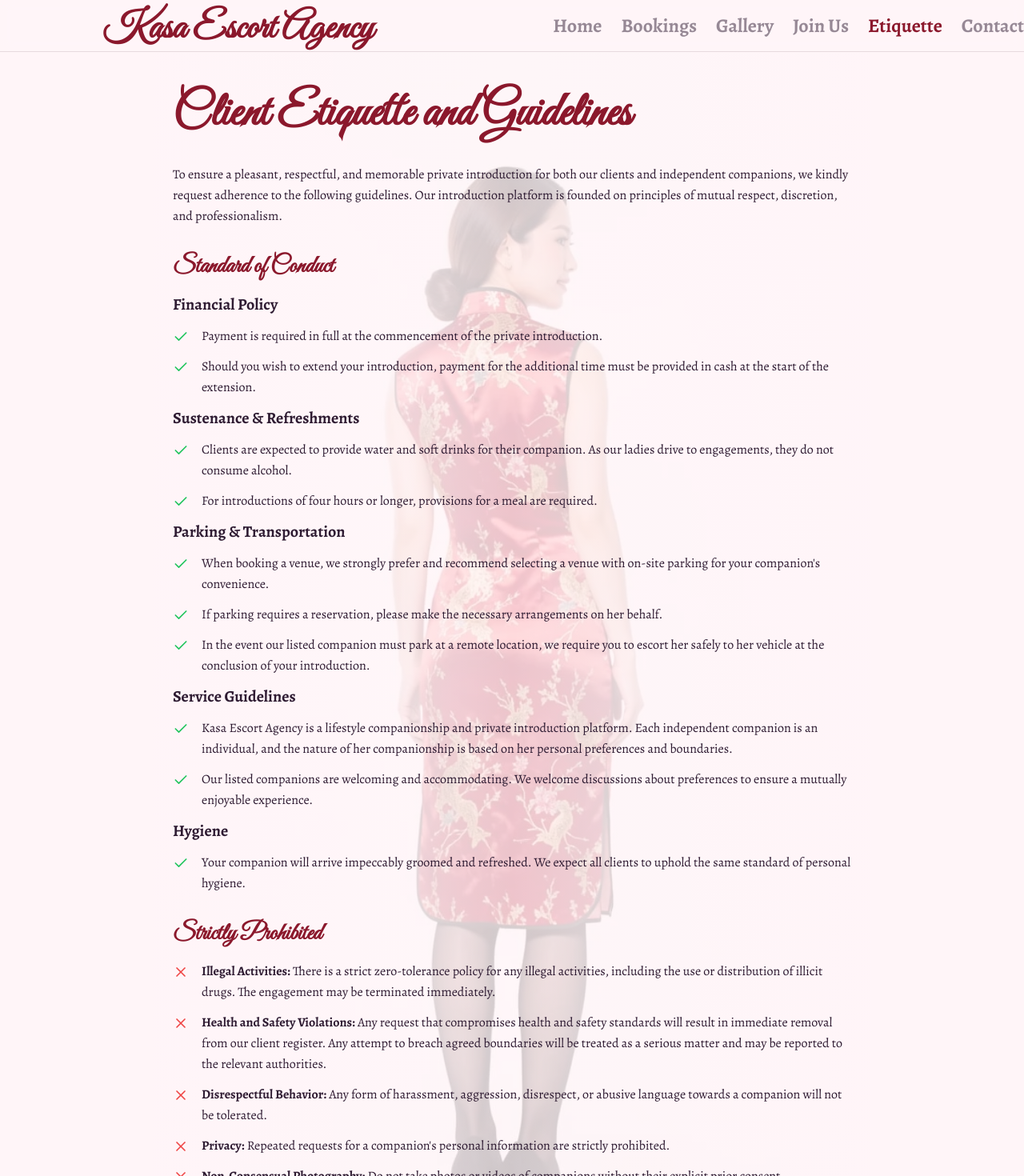
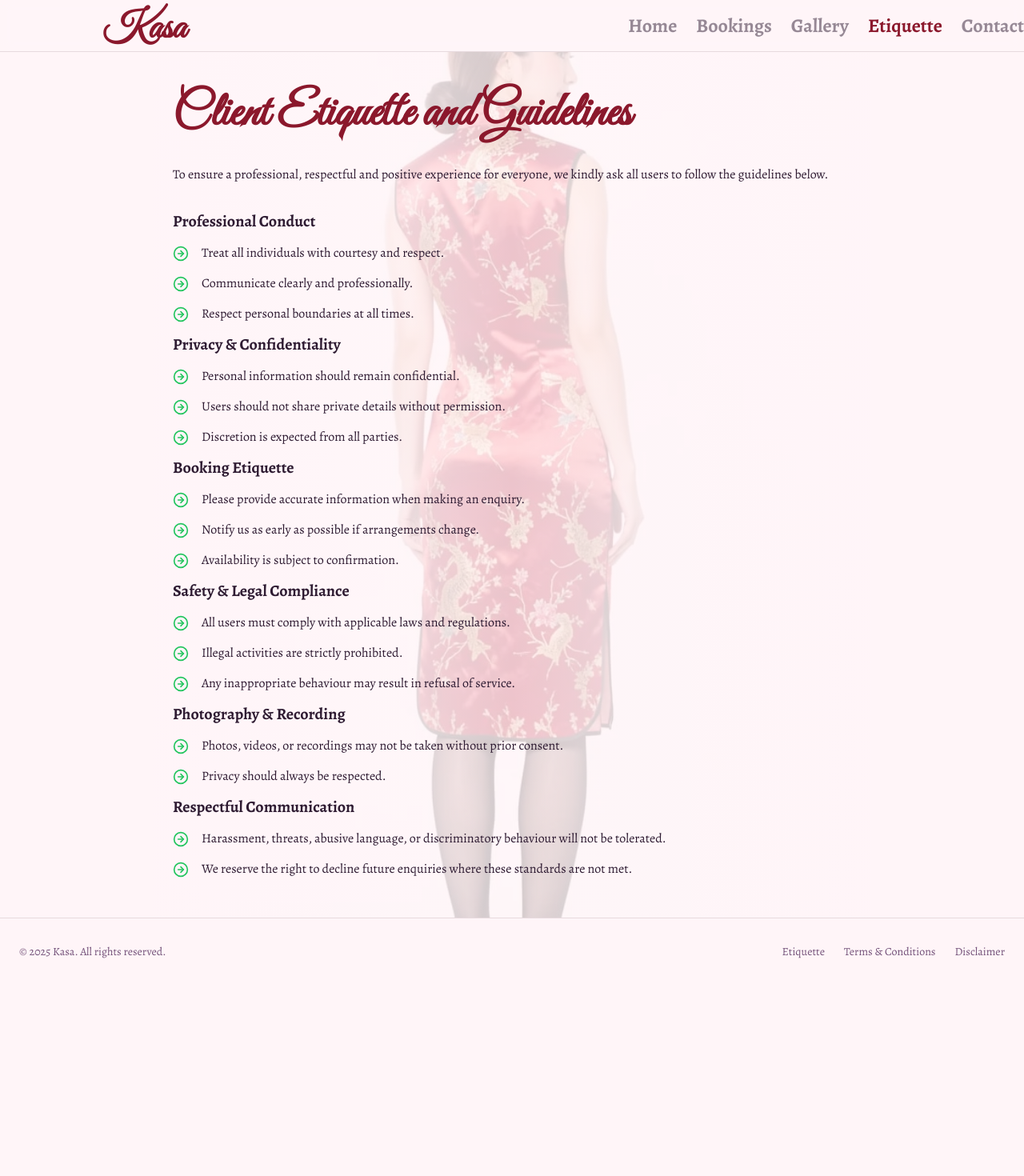
Before and after one commit to chrisbee2812/Roseescorts, a Next.js app: page /etiquette in a window 1280 px wide. Shown: the top 1470 px of the page at 80% size. After the commit the page ends 1232 px from the top, so only its background shows below. Built offline with nearby package versions, Linux system fonts and the light colour scheme.

Commit message:
changes requested

```diff
--- a/src/app/bookings/page.tsx
+++ b/src/app/bookings/page.tsx
@@ -76,6 +76,23 @@ export default function Home() {
               </div>
               <div>
                 <h2 className="mb-4 font-headline text-4xl font-bold md:text-5xl text-primary">
+                    Booking Enquiries
+                </h2>
+                <p className="mx-auto mb-4 max-w-3xl md:max-w-5xl text-foreground text-lg md:text-xl">
+                    To submit an enquiry, please contact us with:
+                </p>
+                <ul className="mb-6 list-disc pl-6">
+                    <li className="mb-2 text-foreground text-lg md:text-xl">Your full name</li>
+                    <li className="mb-2 text-foreground text-lg md:text-xl">The location details</li>
+                    <li className="mb-2 text-foreground text-lg md:text-xl">Your preferred date and time for the introduction</li>
+                    <li className="mb-2 text-foreground text-lg md:text-xl">The profile you are interested in</li>
+                    <li className="mb-2 text-foreground text-lg md:text-xl">Any specific preferences or requests you may have</li>
+                </ul>
+                <p className="mx-auto mb-4 max-w-3xl md:max-w-5xl text-foreground text-lg md:text-xl">
+                  Availability is subject to confirmation. Independent providers manage their own schedules and may not be available at all times.
+                </p>
+
+                {/* <h2 className="mb-4 font-headline text-4xl font-bold md:text-5xl text-primary">
                     Our Clientele
                 </h2>
                 <p className="mx-auto mb-4 max-w-3xl md:max-w-5xl text-foreground text-lg md:text-xl">
@@ -95,13 +112,13 @@ export default function Home() {
                 </p>
                 <p className="mx-auto mb-4 max-w-3xl md:max-w-5xl text-foreground text-lg md:text-xl">
                     If you are an individual who values discretion, respect, and excellence, we invite you to learn more about our companions on our contact page.
-                </p>
+                </p> */}
               </div>
             </div>
           </div>
         </section>
 
-        <section className="relative py-16 md:py-24">
+        {/*<section className="relative py-16 md:py-24">
                 <Image
                     src="/page1-img2.webp"
                     alt="Elegant setting"
@@ -112,7 +129,7 @@ export default function Home() {
 
             <div className="absolute inset-0 bg-gradient-to-t from-transparent via-background/50 to-transparent" />
 
-          <div className="relative mx-auto px-4 text-center md:px-6">
+           <div className="relative mx-auto px-4 text-center md:px-6">
 
             <h2 className="mb-4 font-headline text-4xl font-bold md:text-5xl text-primary">
               Ready to make a booking enquiry?
@@ -141,7 +158,7 @@ export default function Home() {
 
           </div>
 
-        </section>
+        </section> */}
       </div>
     </>
   );
--- a/src/app/contact/page.tsx
+++ b/src/app/contact/page.tsx
@@ -8,15 +8,15 @@ const heroImage = PlaceHolderImages.find(p => p.id === "homepage-hero");
 export default function Home() {
   return (
     <>
-      <section className="relative h-[40vh] w-full md:h-[60vh]">
-          <Image
+      <section className="relative h-[20vh] w-full md:h-[40vh]">
+          {/* <Image
             src="/contact-banner2.webp"
             alt="Escort lying on bed"
             data-ai-hint="escort in elegant setting"
             fill
             className="object-cover"
             priority
-          />
+          /> */}
         <div className="absolute inset-0 bg-gradient-to-t from-background via-background/50 to-transparent" />
         <div className="relative z-10 flex h-full items-center justify-center text-center">
           <div className="space-y-4">
@@ -39,7 +39,7 @@ export default function Home() {
                   Information for New Clients
               </h2>
               <p className="mx-auto mb-4 max-w-3xl md:max-w-5xl text-foreground text-lg md:text-xl">
-                  Welcome to Kasa Escort Agency. We appreciate your interest in our services.
+                  Welcome to Kasa. We appreciate your interest in our services.
               </p>
               <p className="mx-auto mb-4 max-w-3xl md:max-w-5xl text-foreground text-lg md:text-xl">
                   To ensure a seamless booking experience, we kindly ask that all prospective clients review our <Link href="/bookings" className="text-primary font-bold">booking policy</Link> page prior to initiating contact.
--- a/src/app/disclaimer/page.tsx
+++ b/src/app/disclaimer/page.tsx
@@ -6,7 +6,7 @@ export default function DisclaimerPage() {
       </h1>
       <div className="space-y-6 leading-relaxed text-muted-foreground">
         <p>
-          This website is intended for a mature audience. All individuals featured on this website are over the age of 21. Kasa Escort Agency is a private introduction and profile listing platform that facilitates companionship and introductions for social engagement only.
+          This website is intended for a mature audience. All individuals featured on this website are over the age of 21. Kasa is a private introduction and profile listing platform that facilitates companionship and introductions for social engagement only.
         </p>
         <p>
           We do not condone any activities of an illegal nature. Any such activities are strictly prohibited and are a violation of our terms of service. The company and its listed independent companions are not responsible for the personal actions of any clients.
@@ -18,7 +18,7 @@ export default function DisclaimerPage() {
           By using our services, you confirm that you have read, understood, and agree to our Terms and Conditions and this disclaimer. You agree that you will not hold the company or any of its independent contractors liable for any reason.
         </p>
         <p>
-          Kasa Escort Agency holds the rights to all images and content on this website. Unauthorized use or reproduction of any content from this site is strictly prohibited.
+          Kasa is the owner of all images and content on this website. Unauthorized use or reproduction of any content from this site is strictly prohibited.
         </p>
       </div>
     </div>
--- a/src/app/etiquette/page.tsx
+++ b/src/app/etiquette/page.tsx
@@ -1,4 +1,4 @@
-import { Check, X } from "lucide-react";
+import { Check, X, CircleArrowRightIcon } from "lucide-react";
 import Image from "next/image";
 
 export default function EtiquettePage() {
@@ -18,12 +18,12 @@ export default function EtiquettePage() {
         </h1>
       <div className="space-y-8 leading-relaxed text-foreground">
         <p>
-          To ensure a pleasant, respectful, and memorable private introduction for both our clients and independent companions, we kindly request adherence to the following guidelines. Our introduction platform is founded on principles of mutual respect, discretion, and professionalism.
+          To ensure a professional, respectful and positive experience for everyone, we kindly ask all users to follow the guidelines below.
         </p>
 
         <section>
 
-          <h2 className="mb-4 font-headline text-3xl font-semibold text-primary">
+          {/* <h2 className="mb-4 font-headline text-3xl font-semibold text-primary">
             Standard of Conduct
           </h2>
           <ul className="space-y-3">
@@ -73,7 +73,7 @@ export default function EtiquettePage() {
               <Check className="mt-1 h-5 w-5 flex-shrink-0 text-green-500" />
               Our listed companions are welcoming and accommodating. We welcome discussions about preferences to ensure a mutually enjoyable experience.
             </li>
-            {/* <h3 className="text-xl font-bold">Overnight Bookings</h3>
+            <h3 className="text-xl font-bold">Overnight Bookings</h3>
             <li className="flex items-start gap-4">
               <Check className="mt-1 h-5 w-5 flex-shrink-0 text-green-500" />
               Overnight engagements must include provisions for both dinner and breakfast.
@@ -81,16 +81,120 @@ export default function EtiquettePage() {
             <li className="flex items-start gap-4">
               <Check className="mt-1 h-5 w-5 flex-shrink-0 text-green-500" />
               To ensure her well-being, your companion requires a minimum of five uninterrupted hours of sleep.
-            </li> */}
+            </li>
             <h3 className="text-xl font-bold">Hygiene</h3>
             <li className="flex items-start gap-4">
               <Check className="mt-1 h-5 w-5 flex-shrink-0 text-green-500" />
               Your companion will arrive impeccably groomed and refreshed. We expect all clients to uphold the same standard of personal hygiene.
             </li>
+          </ul> */}
+          <ul className="space-y-3">
+            <h3 className="text-xl font-bold">Professional Conduct</h3>
+            <li className="flex items-start gap-4">
+              <CircleArrowRightIcon className="mt-1 h-5 w-5 flex-shrink-0 text-green-500" />
+              <span>
+                Treat all individuals with courtesy and respect.
+              </span>
+            </li>
+            <li className="flex items-start gap-4">
+              <CircleArrowRightIcon className="mt-1 h-5 w-5 flex-shrink-0 text-green-500" />
+              <span>
+                Communicate clearly and professionally.
+              </span>
+            </li>
+            <li className="flex items-start gap-4">
+              <CircleArrowRightIcon className="mt-1 h-5 w-5 flex-shrink-0 text-green-500" />
+              <span>
+                Respect personal boundaries at all times.
+              </span>
+            </li>
+          <h3 className="text-xl font-bold">Privacy & Confidentiality</h3>
+            <li className="flex items-start gap-4">
+              <CircleArrowRightIcon className="mt-1 h-5 w-5 flex-shrink-0 text-green-500" />
+              <span>
+                Personal information should remain confidential.
+              </span>
+            </li>
+            <li className="flex items-start gap-4">
+              <CircleArrowRightIcon className="mt-1 h-5 w-5 flex-shrink-0 text-green-500" />
+              <span>
+                Users should not share private details without permission.
+              </span>
+            </li>
+            <li className="flex items-start gap-4">
+              <CircleArrowRightIcon className="mt-1 h-5 w-5 flex-shrink-0 text-green-500" />
+              <span>
+                Discretion is expected from all parties.
+              </span>
+            </li>
+            <h3 className="text-xl font-bold">Booking Etiquette</h3>
+            <li className="flex items-start gap-4">
+              <CircleArrowRightIcon className="mt-1 h-5 w-5 flex-shrink-0 text-green-500" />
+              <span>
+                Please provide accurate information when making an enquiry.
+              </span>
+            </li>
+            <li className="flex items-start gap-4">
+              <CircleArrowRightIcon className="mt-1 h-5 w-5 flex-shrink-0 text-green-500" />
+              <span>
+                Notify us as early as possible if arrangements change.
+              </span>
+            </li>
+            <li className="flex items-start gap-4">
+              <CircleArrowRightIcon className="mt-1 h-5 w-5 flex-shrink-0 text-green-500" />
+              <span>
+                Availability is subject to confirmation.
+              </span>
+            </li>
+            <h3 className="text-xl font-bold">Safety & Legal Compliance</h3>
+            <li className="flex items-start gap-4">
+              <CircleArrowRightIcon className="mt-1 h-5 w-5 flex-shrink-0 text-green-500" />
+              <span>
+                All users must comply with applicable laws and regulations.
+              </span>
+            </li>
+            <li className="flex items-start gap-4">
+              <CircleArrowRightIcon className="mt-1 h-5 w-5 flex-shrink-0 text-green-500" />
+              <span>
+                Illegal activities are strictly prohibited.
+              </span>
+            </li>
+            <li className="flex items-start gap-4">
+              <CircleArrowRightIcon className="mt-1 h-5 w-5 flex-shrink-0 text-green-500" />
+              <span>
+                Any inappropriate behaviour may result in refusal of service.
+              </span>
+            </li>
+            <h3 className="text-xl font-bold">Photography & Recording</h3>
+            <li className="flex items-start gap-4">
+              <CircleArrowRightIcon className="mt-1 h-5 w-5 flex-shrink-0 text-green-500" />
+              <span>
+                Photos, videos, or recordings may not be taken without prior consent.
+              </span>
+            </li>
+            <li className="flex items-start gap-4">
+              <CircleArrowRightIcon className="mt-1 h-5 w-5 flex-shrink-0 text-green-500" />
+              <span>
+                Privacy should always be respected.
+              </span>
+            </li>
+            <h3 className="text-xl font-bold">Respectful Communication</h3>
+            <li className="flex items-start gap-4">
+              <CircleArrowRightIcon className="mt-1 h-5 w-5 flex-shrink-0 text-green-500" />
+              <span>
+                Harassment, threats, abusive language, or discriminatory behaviour will not be tolerated.
+              </span>
+            </li>
+            <li className="flex items-start gap-4">
+              <CircleArrowRightIcon className="mt-1 h-5 w-5 flex-shrink-0 text-green-500" />
+              <span>
+                We reserve the right to decline future enquiries where these standards are not met.
+              </span>
+            </li>
           </ul>
         </section>
 
-        <section>
+        {/* <section>
           <h2 className="mb-4 font-headline text-3xl font-semibold text-primary">
             Strictly Prohibited
           </h2>
@@ -133,14 +237,14 @@ export default function EtiquettePage() {
               </span>
             </li>
           </ul>
-        </section>
+        </section> */}
 
-        <p>
+        {/* <p>
           Failure to adhere to these guidelines may result in the immediate
           termination of the engagement without a refund and a permanent ban
           from our services. We appreciate your cooperation in maintaining a
           safe and respectful environment for everyone.
-        </p>
+        </p> */}
       </div>
       </div>
 
--- a/src/app/page.tsx
+++ b/src/app/page.tsx
@@ -34,7 +34,7 @@ export default function Home() {
       <div>
         <section className="relative h-[60vh] w-full md:h-[80vh]">
             <Image
-              src="/hero3.webp"
+              src="/hero4.webp"
               alt="Escort lying on bed"
               data-ai-hint="escort in elegant setting"
               fill
@@ -43,13 +43,16 @@ export default function Home() {
             />
           <div className="absolute inset-0 bg-gradient-to-t from-background via-background/50 to-transparent" />
           <div className="relative z-10 flex h-full items-center justify-center text-center">
-            <div className="space-y-4">
+            <div className="md:flex space-y-4 space-x-0 md:space-x-8 md:space-y-0">
               <h1 className="font-headline text-6xl font-bold tracking-tight text-primary drop-shadow-lg md:text-8xl lg:text-9xl">
-                Kasa Escort Agency
+                Kasa
               </h1>
-              <p className="mx-auto max-w-2xl font-body text-lg text-foreground md:text-2xl">
-                Experience refined companionship and professional private introductions.
-              </p>
+              <div className="max-w-2xl md:pt-12">
+                <p className="mx-auto max-w-2xl font-body text-lg text-foreground md:text-3xl">
+                  Experience refined companionship and professional private introductions.
+                </p>
+              </div>
+
 
             </div>
           </div>
@@ -61,17 +64,17 @@ export default function Home() {
               <div className="grid items-center gap-12 md:grid-cols-2">
                 <div>
                   <h2 className="mb-4 font-headline text-4xl font-bold md:text-5xl text-primary">
-                    Welcome to Kasa Escort Agency
+                    Welcome to Kasa
                   </h2>
-                  <p className="mb-4 text-muted-foreground">
-                    Here at Kasa Escort Agency, we take immense pride in our commitment to providing an unparalleled level of service. Our dedicated community of long-term clients is a testament to our consistent excellence and the quality of introductions we facilitate.
+                  {/* <p className="mb-4 text-muted-foreground">
+                    Here at Kasa, we take immense pride in our commitment to providing an unparalleled level of service. Our dedicated community of long-term clients is a testament to our consistent excellence and the quality of introductions we facilitate.
                   </p>
                   <p className="mb-4 text-muted-foreground">
                     We are highly selective in curating our independent companion profiles. Our listed companions are distinguished professionals who truly stand apart. While poise and presentation are a given, we feature ladies for their intellect, ambition, and sophisticated social skills. Each independent profile represents a career-oriented woman with life experience, charisma, and a genuine, warm demeanor. Respect, kindness, and the right attitude are fundamental to our ethos.
                   </p>
-                  {/* <p className="mb-4 text-muted-foreground">
+                  <p className="mb-4 text-muted-foreground">
                     We prioritize quality over quantity. We operate within sensible hours, and our companions are available on a part-time basis. We do not offer incall services, ensuring that your time together is always exclusive and never rushed; you will never be just another appointment in her day.
-                  </p> */}
+                  </p>
                   <p className="mb-4 text-muted-foreground">
                     As a discerning gentleman, you will appreciate our meticulous approach to safety and well-being, which is why the finest independent companions choose to list with us.
                   </p>
@@ -79,7 +82,16 @@ export default function Home() {
                     For new clients, our booking enquiry process is thorough to ensure everyone’s security and comfort. We appreciate your understanding and look forward to building a trusted relationship, making future enquiries a seamless experience.
                   </p>
                   <p className="text-muted-foreground">
-                    At Kasa Escort Agency, we deeply value repeat clientele. Discretion, mutual respect, and professionalism are the cornerstones of our introduction platform, and we are committed to maintaining the highest standards in all our interactions.
+                    At Kasa, we deeply value repeat clientele. Discretion, mutual respect, and professionalism are the cornerstones of our introduction platform, and we are committed to maintaining the highest standards in all our interactions.
+                  </p> */}
+                  <p className="mb-4 text-2xl text-muted-foreground">
+                    Kasa is an independent profile listing and introduction platform.
+                  </p>
+                  <p className="mb-4 text-2xl text-muted-foreground">
+                    We help manage profile listings, booking enquiries and advertising visibility.
+                  </p>
+                  <p className="mb-4 text-2xl text-muted-foreground">
+                    Independent providers remain responsible for their own schedules, availability and arrangements.
                   </p>
                 </div>
                 <div className="relative h-80 w-full overflow-hidden rounded-lg shadow-xl">
@@ -116,7 +128,7 @@ export default function Home() {
             </div>
           </section>
 
-          <section className="relative py-16 md:py-24">
+          {/* <section className="relative py-16 md:py-24">
                   <Image
                       src="/page1-img2.webp"
                       alt="Elegant setting"
@@ -149,7 +161,7 @@ export default function Home() {
 
             </div>
 
-          </section>
+          </section> */}
         </div>
       </div>
       {/* Popup Dialog */}
--- a/src/app/terms/page.tsx
+++ b/src/app/terms/page.tsx
@@ -6,7 +6,7 @@ export default function TermsPage() {
       </h1>
       <div className="space-y-6 leading-relaxed text-muted-foreground">
         <p>
-          Welcome to Kasa Escort Agency. These terms and conditions outline the rules and regulations for the use of our website and introduction services. By accessing this website, we assume you accept these terms and conditions. Do not continue to use Kasa Escort Agency if you do not agree to all of the terms and conditions stated on this page.
+          Welcome to Kasa. These terms and conditions outline the rules and regulations for the use of our website and introduction services. By accessing this website, we assume you accept these terms and conditions. Do not continue to use Kasa if you do not agree to all of the terms and conditions stated on this page.
         </p>
         <h2 className="pt-4 font-headline text-primary text-3xl font-semibold">1. Interpretation and Definitions</h2>
         <p>
@@ -14,11 +14,14 @@ export default function TermsPage() {
         </p>
         <h2 className="pt-4 font-headline text-primary text-3xl font-semibold">2. Services</h2>
         <p>
-          Kasa Escort Agency provides private introduction and profile listing services for companionship and social engagement. All listed companions are independent contractors and are not employees of the company. The company acts solely as an intermediary introduction platform. All private introductions are for companionship and social engagement only.
+          Kasa provides private introduction and profile listing services for companionship and social engagement. All listed companions are independent contractors and are not employees of the company. The company acts solely as an intermediary introduction platform. All private introductions are for companionship and social engagement only.
         </p>
         <h2 className="pt-4 font-headline text-primary text-3xl font-semibold">3. Booking and Cancellation</h2>
         <p>
-          Booking enquiries must be made in advance through our official contact channels. A deposit may be required to secure a private introduction. Cancellations must be made at least 48 hours in advance to be eligible for a refund of the deposit. Cancellations made with less than 48 hours' notice will result in forfeiture of the deposit.
+          All enquiries should be submitted through our official contact channels in advance. Availability and arrangements may vary depending on the independent provider selected.
+        </p>
+        <p>
+          If an introduction or appointment needs to be cancelled or rescheduled, we kindly request reasonable notice whenever possible. Any applicable arrangements will be communicated at the time of confirmation.
         </p>
         <h2 className="pt-4 font-headline text-primary text-3xl font-semibold">4. Code of Conduct</h2>
         <p>
--- a/src/components/layout/footer.tsx
+++ b/src/components/layout/footer.tsx
@@ -5,7 +5,7 @@ export function Footer() {
     <footer className="border-t bg-background">
       <div className="container mx-auto flex flex-col items-center justify-between gap-4 px-4 py-8 sm:flex-row md:px-6">
         <p className="text-sm text-muted-foreground">
-          &copy; {new Date().getFullYear()} Kasa Escort Agency Ltd. All rights reserved.
+          &copy; {new Date().getFullYear()} Kasa. All rights reserved.
         </p>
         <nav className="flex gap-4 sm:gap-6">
           <Link
--- a/src/components/layout/header.tsx
+++ b/src/components/layout/header.tsx
@@ -12,7 +12,7 @@ const navLinks = [
   { href: "/", label: "Home" },
   { href: "/bookings", label: "Bookings" },
   { href: "/gallery", label: "Gallery" },
-  { href: "/join", label: "Join Us" },
+  // { href: "/join", label: "Join Us" },
   { href: "/etiquette", label: "Etiquette" },
   { href: "/contact", label: "Contact" },
 ];
@@ -26,7 +26,7 @@ export function Header() {
       <div className="container flex h-16 items-center justify-between">
         <Link href="/" className="flex items-center gap-2">
           <span className="font-headline text-2xl md:text-5xl font-bold text-primary pl-32 pt-2">
-            Kasa Escort Agency
+            Kasa
           </span>
         </Link>
         <nav className="hidden items-center gap-6 md:flex">
```
Also changed, not shown: public/hero4.webp (added).
